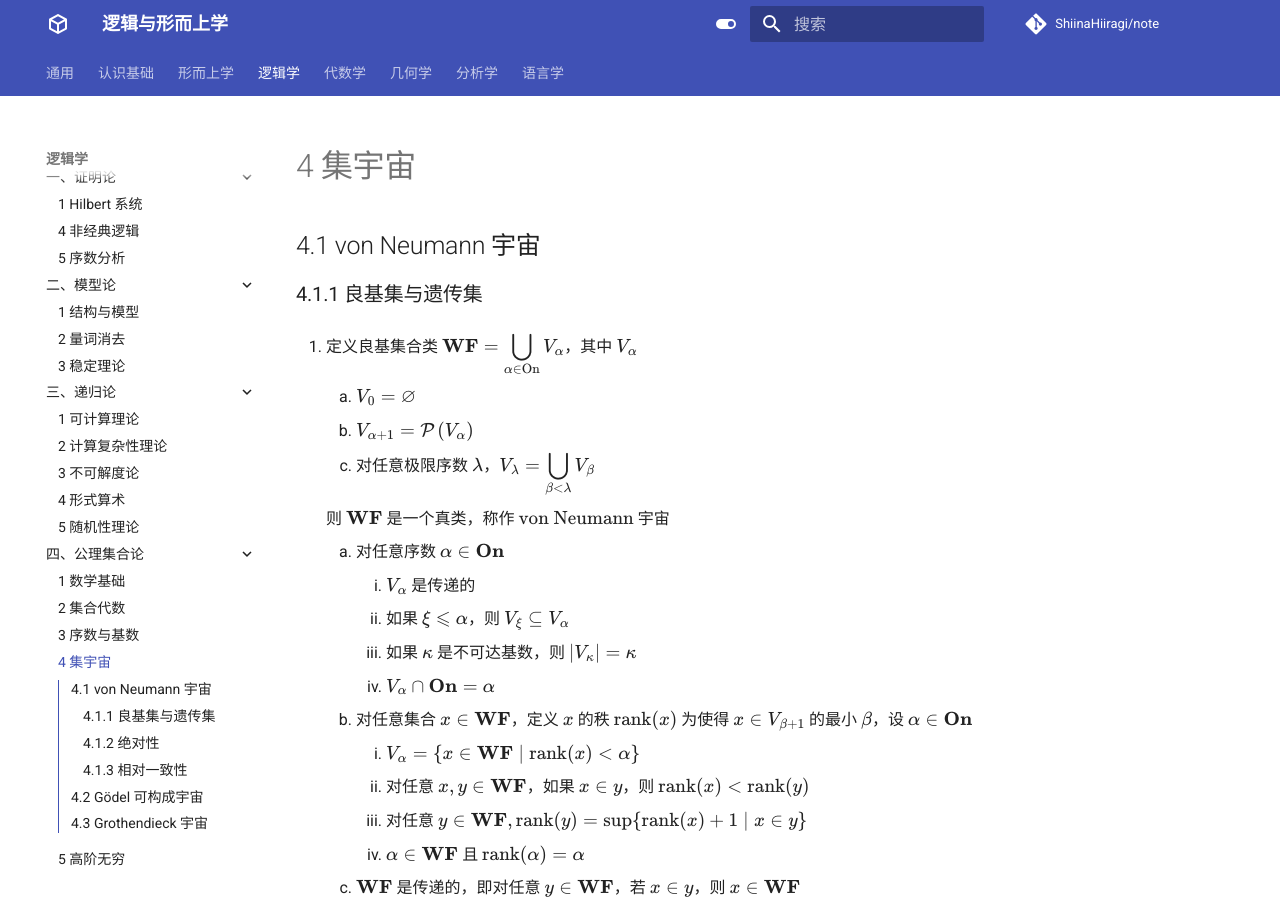
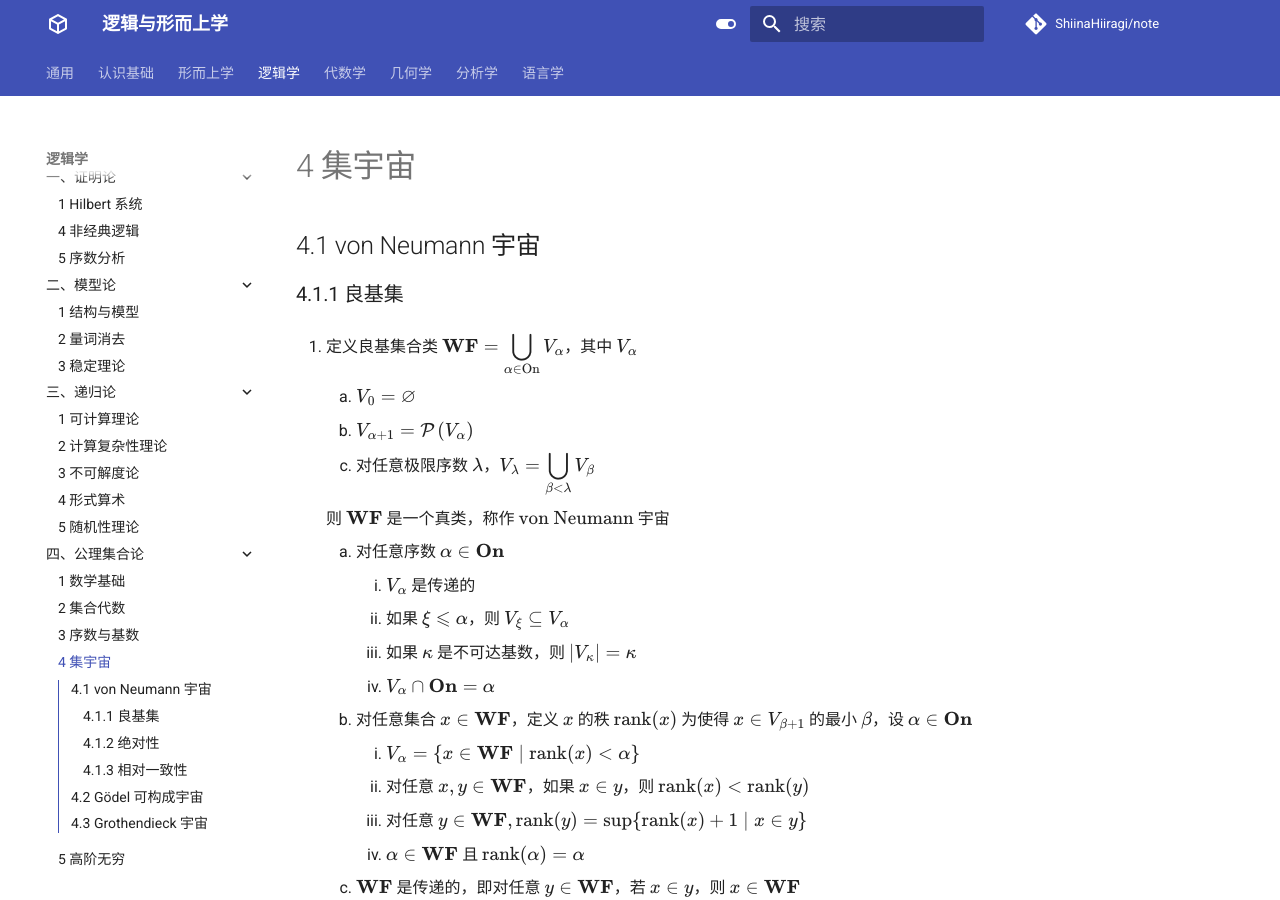
Before and after one commit to ShiinaHiiragi/note, an MkDocs documentation site: the page built from docs/logic/set/univ.md, in a window 1280 px wide and 900 px high. Built offline with MkDocs 1.6.1 and Material for MkDocs 9.7.7, drawn with Linux system fonts in a browser that asks for light colours; comment, search, counter and statistics services are not loaded.

Commit message:
remove hes

```diff
--- a/docs/logic/set/univ.md
+++ b/docs/logic/set/univ.md
@@ -1,7 +1,7 @@
 # 4 集宇宙
 
 ## 4.1 von Neumann 宇宙
-### 4.1.1 良基集与遗传集
+### 4.1.1 良基集
 1. 定义良基集合类 $\mathbf{WF} = {\displaystyle \bigcup_{\alpha \in \mathrm{On}} V_{\alpha}}$，其中 $V_{\alpha}$
     1. $V_{0}=\varnothing$
     2. $V_{\alpha+1}=\mathcal{P}\left(V_{\alpha}\right)$
```
Also changed, not shown: docs/index.md (+1 -1 lines).
